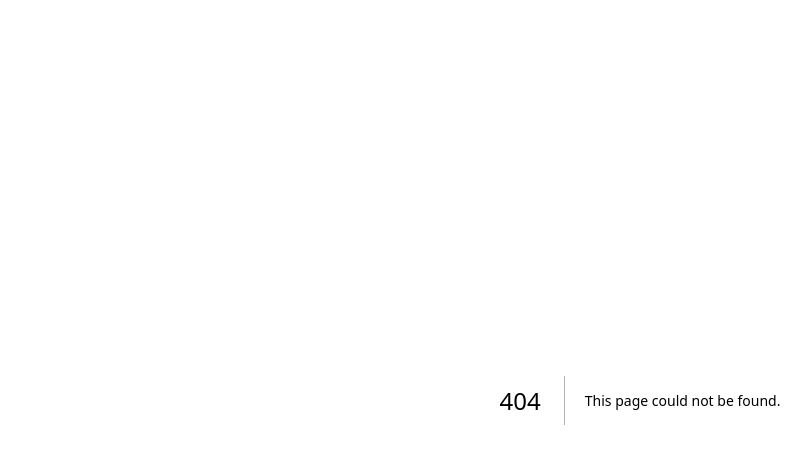
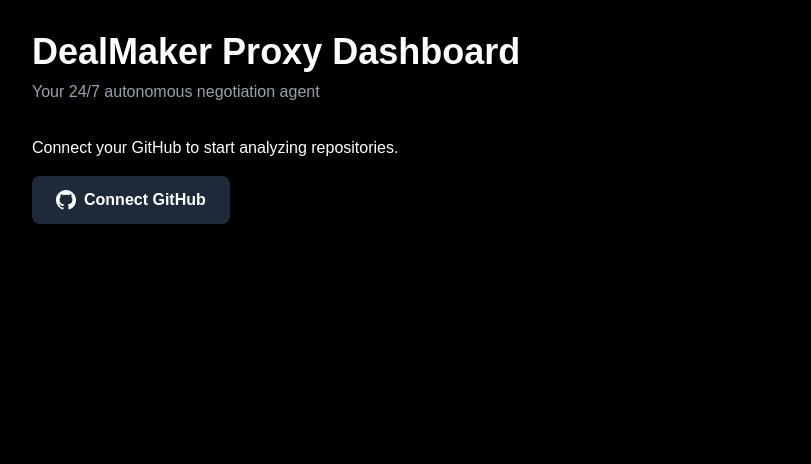
Before and after one commit to NyxSpecter4/proxy-dealmaker, a Next.js app: page /dashboard in a window 1280 px wide. Before the commit this address had no page. Shown: the top 464 px of the page, without its empty margins (0-811 px from the left). Built offline with nearby package versions, Linux system fonts and the light colour scheme; no server answers.

Commit message:
feat: add dashboard page

```diff
--- /dev/null
+++ b/app/dashboard/page.tsx
@@ -0,0 +1,52 @@
+'use client'
+
+import { useState, useEffect } from 'react'
+import { supabase } from '@/lib/supabase-client'
+import GitHubLoginButton from '@/app/components/GitHubLoginButton'
+
+export default function DashboardPage() {
+  const [user, setUser] = useState<any>(null)
+  const [loading, setLoading] = useState(true)
+
+  useEffect(() => {
+    // Check auth status
+    supabase.auth.getUser().then(({ data: { user } }) => {
+      setUser(user)
+      setLoading(false)
+    })
+  }, [])
+
+  if (loading) {
+    return (
+      <div className="min-h-screen bg-black text-white p-8">
+        <div className="animate-pulse">Loading DealMaker...</div>
+      </div>
+    )
+  }
+
+  return (
+    <div className="min-h-screen bg-black text-white p-8">
+      <h1 className="text-4xl font-bold">DealMaker Proxy Dashboard</h1>
+      <p className="text-gray-400 mt-2">Your 24/7 autonomous negotiation agent</p>
+
+      <div className="mt-8">
+        {user ? (
+          <div>
+            <p>Welcome, {user.email || 'User'}!</p>
+            <button
+              onClick={() => supabase.auth.signOut()}
+              className="mt-4 bg-red-600 hover:bg-red-700 px-4 py-2 rounded"
+            >
+              Sign Out
+            </button>
+          </div>
+        ) : (
+          <div>
+            <p className="mb-4">Connect your GitHub to start analyzing repositories.</p>
+            <GitHubLoginButton />
+          </div>
+        )}
+      </div>
+    </div>
+  )
+}
```
